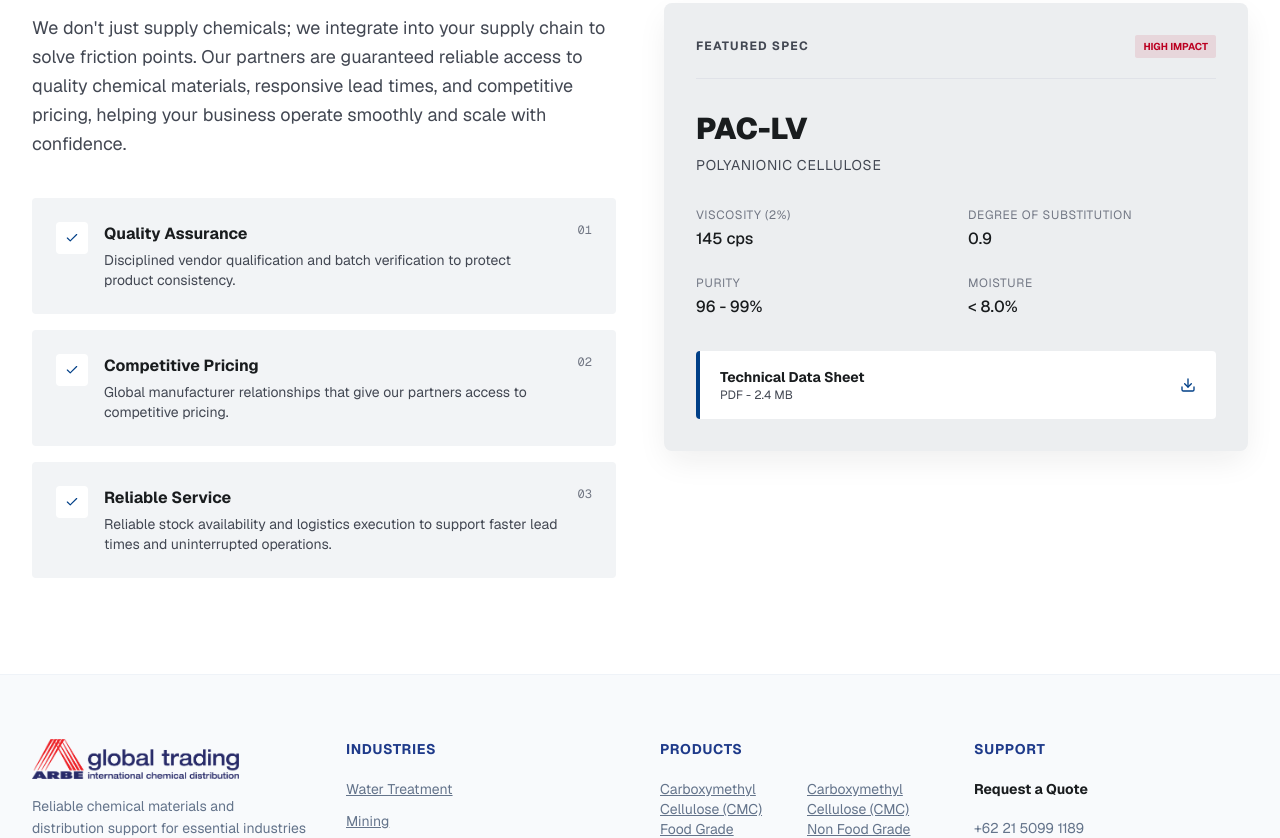
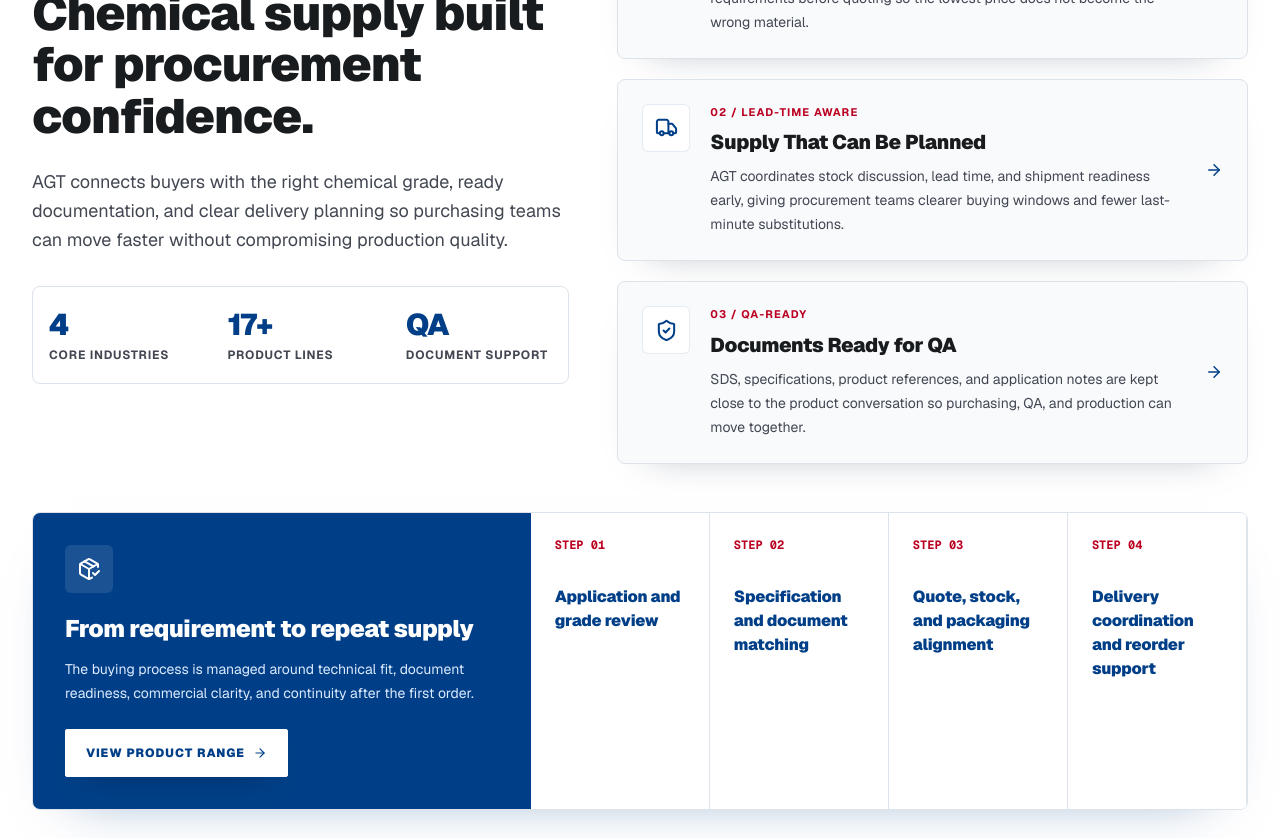
Before and after one commit to persadaramiiza/agt-website, a Next.js app: page / in a window 1280 px wide. Shown: the part 1020-1858 px from the top of the page. Built offline with nearby package versions, Linux system fonts and the light colour scheme.

Commit message:
Refine homepage approach section and workflow palette

```diff
--- a/src/app/globals.css
+++ b/src/app/globals.css
@@ -227,6 +227,16 @@
   stroke: #ffffff !important;
 }
 
+.approach-range-cta,
+.approach-range-cta:visited,
+.approach-range-cta:hover,
+.approach-range-cta:focus-visible,
+.approach-range-cta *,
+.approach-range-cta svg {
+  color: #003f87 !important;
+  stroke: #003f87 !important;
+}
+
 button,
 input,
 textarea,
--- a/src/app/page.tsx
+++ b/src/app/page.tsx
@@ -1,14 +1,15 @@
 import Link from "next/link";
 import {
   ArrowRight,
-  Check,
-  Download,
+  ClipboardCheck,
   Droplets,
   Leaf,
+  PackageCheck,
   Pickaxe,
+  ShieldCheck,
+  Truck,
   Utensils,
 } from "lucide-react";
-import { approachItems } from "@/lib/design";
 import { industries } from "@/lib/data";
 
 const heroIndustryOrder = [
@@ -16,6 +17,34 @@
   { slug: "water-treatment", icon: Droplets },
   { slug: "mining", icon: Pickaxe },
   { slug: "food-beverage", icon: Utensils },
+];
+
+const approachPillars = [
+  {
+    title: "Specification Fit Before Price",
+    body: "We help buyers match grade, purity, viscosity, packaging, and document requirements before quoting so the lowest price does not become the wrong material.",
+    metric: "Grade-first",
+    icon: ClipboardCheck,
+  },
+  {
+    title: "Supply That Can Be Planned",
+    body: "AGT coordinates stock discussion, lead time, and shipment readiness early, giving procurement teams clearer buying windows and fewer last-minute substitutions.",
+    metric: "Lead-time aware",
+    icon: Truck,
+  },
+  {
+    title: "Documents Ready for QA",
+    body: "SDS, specifications, product references, and application notes are kept close to the product conversation so purchasing, QA, and production can move together.",
+    metric: "QA-ready",
+    icon: ShieldCheck,
+  },
+];
+
+const supplyMilestones = [
+  "Application and grade review",
+  "Specification and document matching",
+  "Quote, stock, and packaging alignment",
+  "Delivery coordination and reorder support",
 ];
 
 export default function Home() {
@@ -107,78 +136,109 @@
       </section>
 
       <section className="bg-white py-20 lg:py-24">
-        <div className="agt-container grid gap-12 lg:grid-cols-2">
+        <div className="agt-container">
+          <div className="grid gap-12 lg:grid-cols-[minmax(0,0.92fr)_minmax(440px,1.08fr)] lg:items-center">
             <div>
               <p className="text-xs font-bold uppercase tracking-[1.2px] text-accent">
                 The AGT Approach
               </p>
-            <h2 className="mt-4 text-4xl font-bold leading-[1.12]">
-              Competitive by price.
-              <span className="block">Reliable by supply.</span>
+              <h2 className="mt-4 max-w-2xl text-4xl font-black leading-[1.08] tracking-[-0.8px] md:text-5xl">
+                Chemical supply built for procurement confidence.
               </h2>
-            <p className="mt-6 text-lg leading-[29px] text-muted">
-              We don&apos;t just supply chemicals; we integrate into your supply
-              chain to solve friction points. Our partners are guaranteed
-              reliable access to quality chemical materials, responsive lead
-              times, and competitive pricing, helping your business operate
-              smoothly and scale with confidence.
+              <p className="mt-6 max-w-xl text-lg leading-[29px] text-muted">
+                AGT connects buyers with the right chemical grade, ready
+                documentation, and clear delivery planning so purchasing teams
+                can move faster without compromising production quality.
               </p>
-            <div className="mt-10 grid gap-4">
-              {approachItems.map((item, index) => (
-                <div
-                  key={item.title}
-                  className="flex gap-4 rounded bg-[#f2f4f6] p-6"
-                >
-                  <span className="flex size-8 shrink-0 items-center justify-center rounded bg-white text-primary">
-                    <Check size={14} />
-                  </span>
-                  <div>
-                    <h3 className="font-bold">{item.title}</h3>
-                    <p className="mt-1 text-sm leading-5 text-muted">
-                      {item.body}
+              <div className="mt-8 grid grid-cols-3 overflow-hidden rounded-lg border border-[#dde3ea] bg-[#dde3ea]">
+                {[
+                  ["4", "Core industries"],
+                  ["17+", "Product lines"],
+                  ["QA", "Document support"],
+                ].map(([value, label]) => (
+                  <div key={label} className="bg-white px-4 py-5">
+                    <p className="text-3xl font-black tracking-[-1px] text-primary">
+                      {value}
                     </p>
-                  </div>
-                  <span className="ml-auto font-mono text-xs text-[#727784]">
-                    0{index + 1}
-                  </span>
+                    <p className="mt-1 text-xs font-bold uppercase tracking-[0.8px] text-muted">
+                      {label}
+                    </p>
                   </div>
                 ))}
               </div>
             </div>
-          <div className="industrial-shadow self-center rounded-lg bg-[#eceef0] p-8">
-            <div className="flex items-center justify-between border-b border-[#c2c6d4]/30 pb-5">
-              <span className="text-xs font-bold uppercase tracking-[1.2px] text-muted">
-                Featured Spec
-              </span>
-              <span className="rounded-[2px] bg-accent/10 px-2 py-1 text-[10px] font-bold uppercase text-accent">
-                High Impact
-              </span>
+
+            <div className="grid gap-5">
+              {approachPillars.map((item, index) => {
+                const Icon = item.icon;
+
+                return (
+                  <article
+                    key={item.title}
+                    className="group grid gap-5 rounded-lg border border-[#dde3ea] bg-[#f8fafc] p-6 shadow-[0_18px_42px_-34px_rgba(15,35,63,0.5)] transition duration-300 hover:-translate-y-1 hover:border-primary/35 hover:bg-white md:grid-cols-[auto_minmax(0,1fr)_auto]"
+                  >
+                    <div className="flex size-12 items-center justify-center rounded-md border border-primary/10 bg-white text-primary transition duration-300 group-hover:bg-primary group-hover:text-white">
+                      <Icon size={23} strokeWidth={2.1} />
                     </div>
-            <h3 className="mt-8 text-3xl font-black">PAC-LV</h3>
-            <p className="mt-2 text-sm uppercase tracking-[0.7px] text-muted">
-              Polyanionic Cellulose
+                    <div>
+                      <p className="text-[11px] font-bold uppercase tracking-[1.1px] text-accent">
+                        0{index + 1} / {item.metric}
                       </p>
-            <dl className="my-8 grid gap-6 sm:grid-cols-2">
-              {[
-                ["Viscosity (2%)", "145 cps"],
-                ["Degree of Substitution", "0.9"],
-                ["Purity", "96 - 99%"],
-                ["Moisture", "< 8.0%"],
-              ].map(([label, value]) => (
-                <div key={label}>
-                  <dt className="text-xs uppercase tracking-[0.6px] text-[#727784]">
-                    {label}
-                  </dt>
-                  <dd className="mt-1 font-medium">{value}</dd>
+                      <h3 className="mt-2 text-xl font-black tracking-[-0.35px]">
+                        {item.title}
+                      </h3>
+                      <p className="mt-2 text-sm leading-6 text-muted">
+                        {item.body}
+                      </p>
+                    </div>
+                    <ArrowRight
+                      size={18}
+                      className="hidden self-center text-primary transition duration-300 group-hover:translate-x-1 md:block"
+                    />
+                  </article>
+                );
+              })}
+            </div>
+          </div>
+
+          <div className="mt-12 overflow-hidden rounded-lg border border-[#dce3eb] bg-white shadow-[0_24px_54px_-42px_rgba(0,63,135,0.55)]">
+            <div className="grid lg:grid-cols-[0.82fr_1.18fr]">
+              <div className="bg-primary p-7 text-white md:p-8">
+                <div className="flex size-12 items-center justify-center rounded-md bg-white/10">
+                  <PackageCheck size={24} />
+                </div>
+                <h3 className="mt-5 text-2xl font-black tracking-[-0.45px]">
+                  From requirement to repeat supply
+                </h3>
+                <p className="mt-3 text-sm leading-6 text-[#dbeafe]">
+                  The buying process is managed around technical fit, document
+                  readiness, commercial clarity, and continuity after the first
+                  order.
+                </p>
+                <Link
+                  href="/products"
+                  className="approach-range-cta mt-6 inline-flex min-h-12 w-fit min-w-[220px] items-center justify-center gap-2 rounded-[2px] border border-white bg-white px-5 py-3 text-xs font-black uppercase tracking-[1px] shadow-[0_14px_28px_-20px_rgba(0,0,0,0.55)] transition hover:-translate-y-0.5 hover:bg-[#f8fafc]"
+                >
+                  View Product Range
+                  <ArrowRight size={14} />
+                </Link>
+              </div>
+
+              <div className="grid bg-[#f8fafc] sm:grid-cols-2 lg:grid-cols-4">
+                {supplyMilestones.map((milestone, index) => (
+                  <div
+                    key={milestone}
+                    className="min-h-36 border-b border-[#dde3ea] bg-white p-6 text-foreground sm:border-r lg:border-b-0"
+                  >
+                    <p className="font-mono text-xs font-bold text-accent">
+                      STEP {String(index + 1).padStart(2, "0")}
+                    </p>
+                    <p className="mt-8 text-base font-black leading-6 tracking-[-0.2px] text-primary">
+                      {milestone}
+                    </p>
                   </div>
                 ))}
-            </dl>
-            <div className="flex items-center justify-between rounded border-l-4 border-primary bg-white px-5 py-4">
-              <div>
-                <p className="text-sm font-bold">Technical Data Sheet</p>
-                <p className="text-xs text-muted">PDF - 2.4 MB</p>
               </div>
-              <Download size={16} className="text-primary" />
             </div>
           </div>
         </div>
```
Lines whose indentation alone changed are shown as unchanged.
